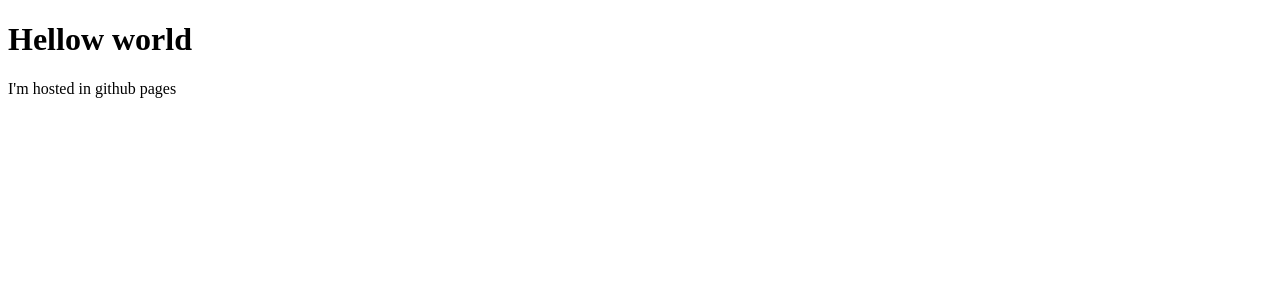
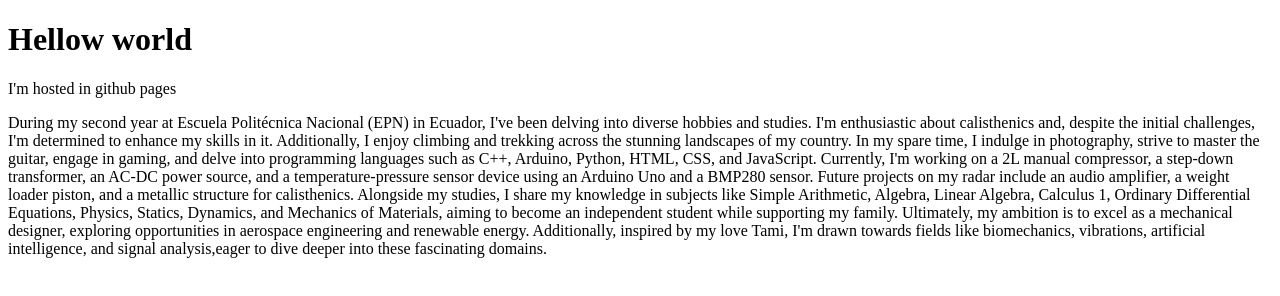
Before and after one commit to HxNxG/HxNxG.github.io, a plain HTML site: page index.html in a window 1280 px wide. Drawn offline with Linux system fonts and the light colour scheme.

Commit message:
INTRODUCTORY PAGE
DESCRIPICION DE LA PAGINA

```diff
--- a/index.html
+++ b/index.html
@@ -7,5 +7,18 @@
     <body>
         <h1>Hellow world</h1>
         <p>I'm hosted in github pages</p>
+        <p>During my second year at Escuela Politécnica Nacional (EPN) in Ecuador, I've been delving into diverse hobbies and studies.
+            I'm enthusiastic about calisthenics and, despite the initial challenges, I'm determined to enhance my skills in it.
+            Additionally, I enjoy climbing and trekking across the stunning landscapes of my country. In my spare time,
+            I indulge in photography, strive to master the guitar, engage in gaming, and delve into programming languages such as
+            C++, Arduino, Python, HTML, CSS, and JavaScript. Currently, I'm working on a 2L manual compressor, a step-down
+            transformer, an AC-DC power source, and a temperature-pressure sensor device using an Arduino Uno and a BMP280 sensor.
+            Future projects on my radar include an audio amplifier, a weight loader piston, and a metallic structure for calisthenics.
+            Alongside my studies, I share my knowledge in subjects like Simple Arithmetic, Algebra, Linear Algebra, Calculus 1,
+            Ordinary Differential Equations, Physics, Statics, Dynamics, and Mechanics of Materials, aiming to become an
+            independent student while supporting my family. Ultimately, my ambition is to excel as a mechanical designer, exploring
+            opportunities in aerospace engineering and renewable energy. Additionally, inspired by my love Tami,
+            I'm drawn towards fields like biomechanics, vibrations, artificial intelligence, and signal analysis,eager to dive
+            deeper into these fascinating domains.</p>
     </body>
 </html>
```
